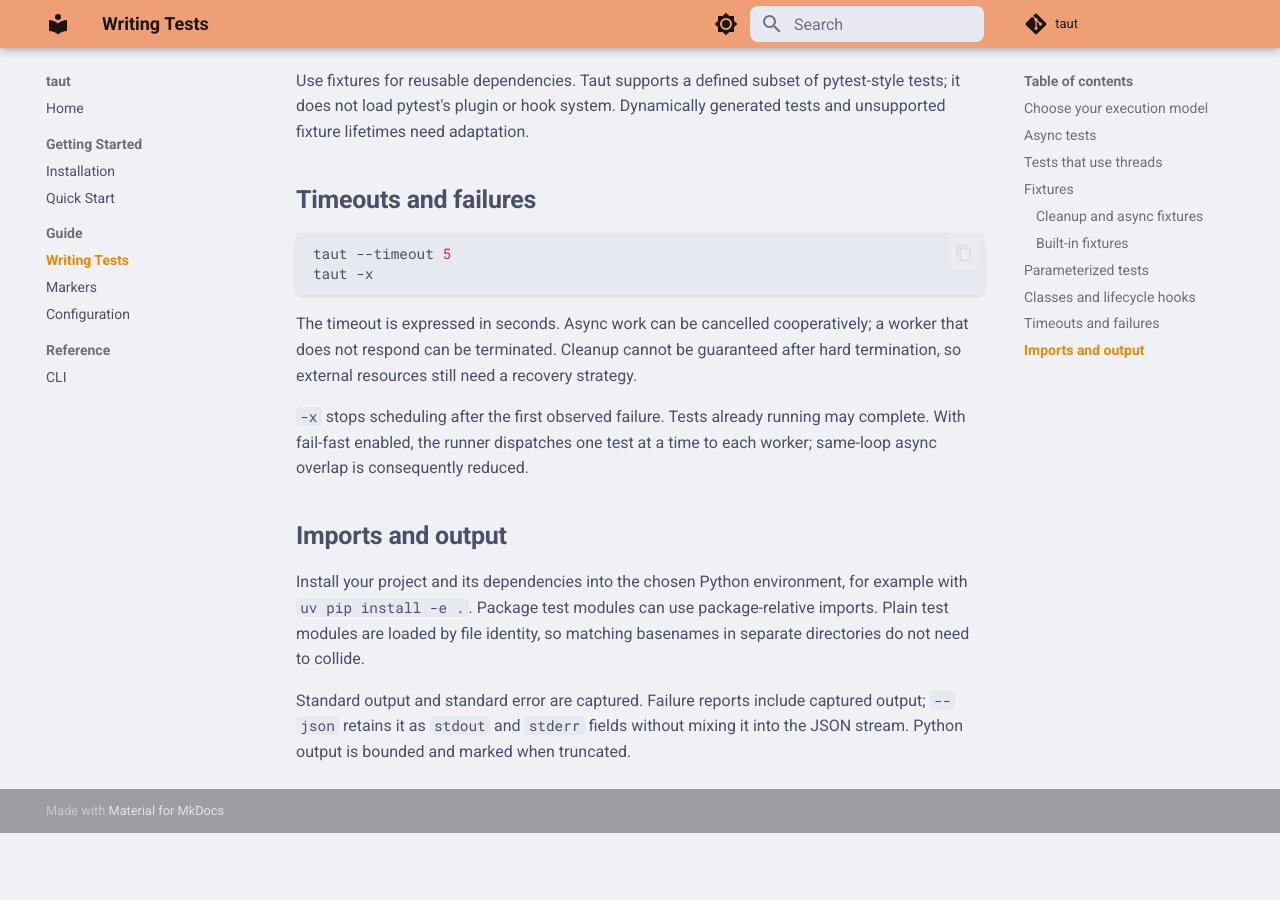
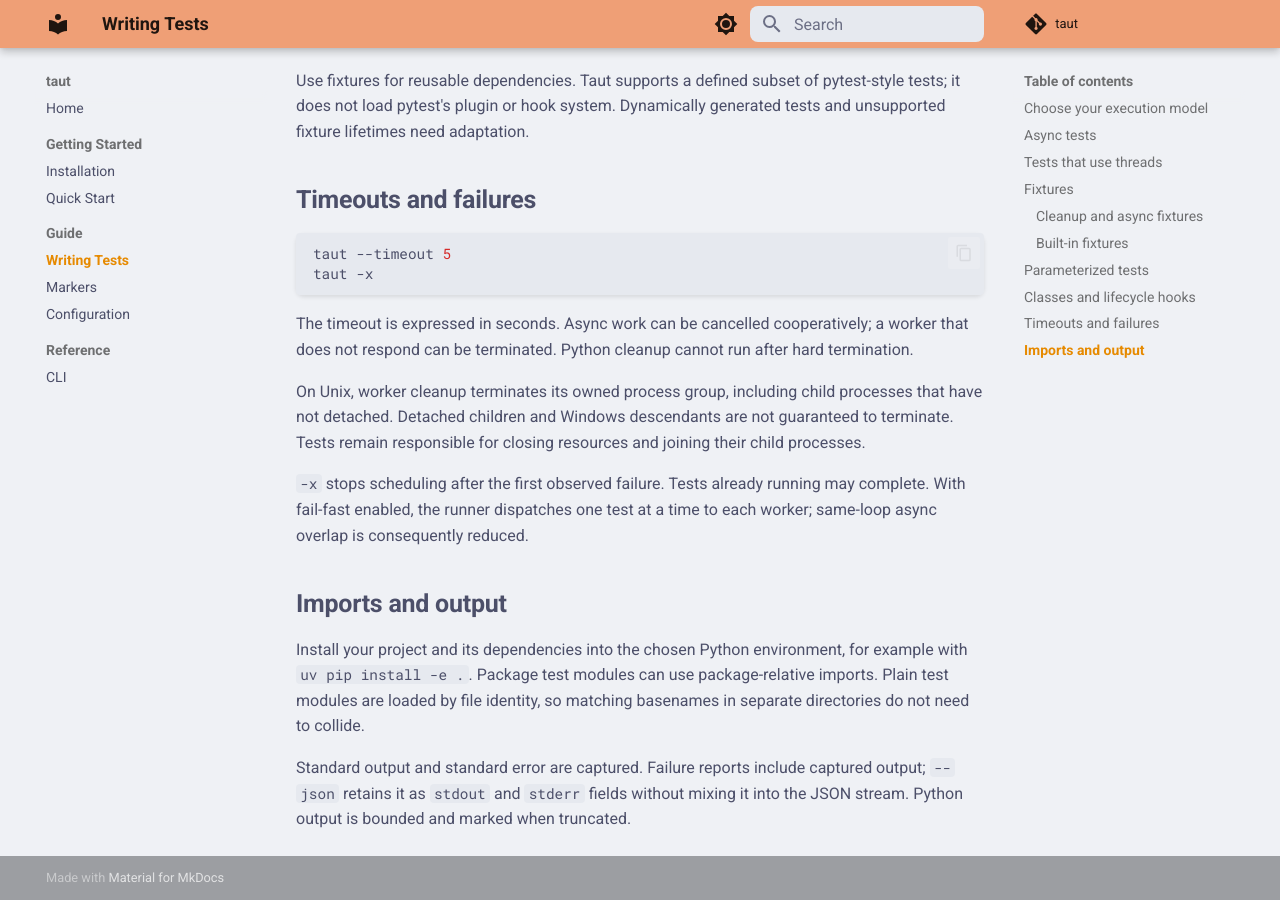
Before and after one commit to JasonLovesDoggo/taut, an MkDocs documentation site: the page built from docs/guide/writing-tests.md, in a window 1280 px wide and 900 px high, scrolled down 6899 px. Built offline with MkDocs 1.6.1 and Material for MkDocs 9.7.7, drawn with Linux system fonts in a browser that asks for light colours; comment, search, counter and statistics services are not loaded; before the commit the page ends 7732 px from its top, so only the background shows below that; some of the changed text lies outside the part shown.

Commit message:
Clarify worker lifetime and platform-specific child cleanup
Describe fresh workers for each watch rerun, Unix-owned process group cleanup, and the limits for detached children and Windows descendants. Keep test resource cleanup responsibilities explicit without claiming cross-platform runtime verification.

````diff
--- a/docs/guide/writing-tests.md
+++ b/docs/guide/writing-tests.md
@@ -21,7 +21,7 @@ Taut reports the test ID, exception, traceback, and captured output on failure.
 | Reset the interpreter per test | `taut --isolation process-per-test` | A fresh Python process for every test |
 | Protect a shared resource | `@mark(serial=True)` | An exclusive scheduling barrier for that test |
 
-Workers live for one invocation. Imported modules and process globals survive between tests assigned to the same warm worker. `--no-parallel` controls scheduling; it does not reset state. Fresh process isolation costs more startup and imports, but is useful for tests that cannot restore interpreter state.
+Workers live for one test run; watch mode creates fresh workers for each rerun. Imported modules and process globals survive between tests assigned to the same warm worker. `--no-parallel` controls scheduling; it does not reset state. Fresh process isolation costs more startup and imports, but is useful for tests that cannot restore interpreter state.
 
 Process isolation does not isolate files, databases, network services, or other external resources. Use unique test resources, cleanup, and serial execution where appropriate.
 
@@ -255,7 +255,9 @@ taut --timeout 5
 taut -x
 ```
 
-The timeout is expressed in seconds. Async work can be cancelled cooperatively; a worker that does not respond can be terminated. Cleanup cannot be guaranteed after hard termination, so external resources still need a recovery strategy.
+The timeout is expressed in seconds. Async work can be cancelled cooperatively; a worker that does not respond can be terminated. Python cleanup cannot run after hard termination.
+
+On Unix, worker cleanup terminates its owned process group, including child processes that have not detached. Detached children and Windows descendants are not guaranteed to terminate. Tests remain responsible for closing resources and joining their child processes.
 
 `-x` stops scheduling after the first observed failure. Tests already running may complete. With fail-fast enabled, the runner dispatches one test at a time to each worker; same-loop async overlap is consequently reduced.
 
````
